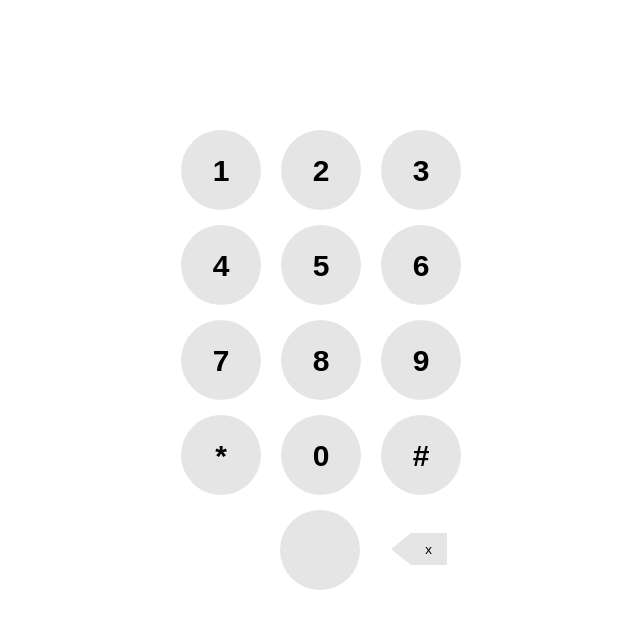
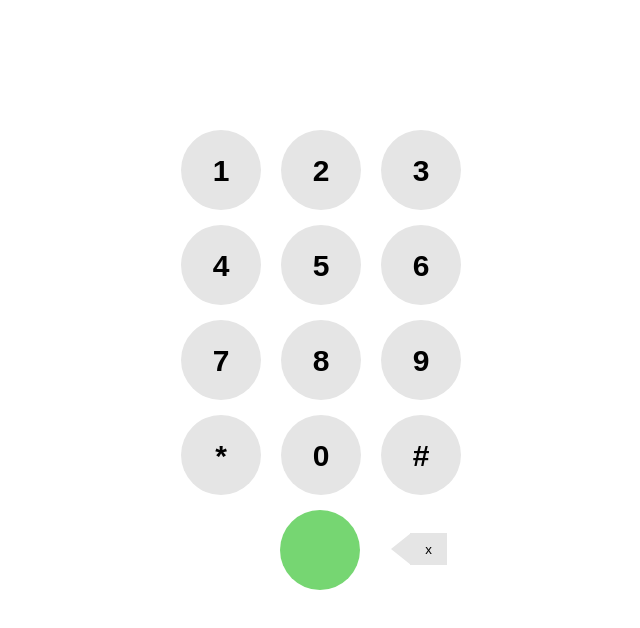
Before and after one commit to jehyungmin/phone-calling, a React (Create React App) app: page / in a window 1280 px wide. Shown: the top 628 px of the page, without its empty margins (309-949 px from the left). Built offline with nearby package versions, Linux system fonts and the light colour scheme.

Commit message:
통화 색 변경

```diff
--- a/src/Components/CallNumber/CallNumber.js
+++ b/src/Components/CallNumber/CallNumber.js
@@ -2,7 +2,6 @@ import React from 'react';
 import './CallNumber.css';
 
 const CallNumber = ({number}) => {
-    console.log(number.length)
 
         let phoneFormat = 'number';
         if(number.length === 11){
--- a/src/Components/PhoneNumber/PhoneNumber.css
+++ b/src/Components/PhoneNumber/PhoneNumber.css
@@ -21,6 +21,10 @@
 
 .NUColor{
     background-color: #ffffff;
+}
+
+.callstyle{
+    background-color: #76D672;
 }
 
 .cancel {
--- a/src/Components/PhoneNumber/PhoneNumber.js
+++ b/src/Components/PhoneNumber/PhoneNumber.js
@@ -8,6 +8,8 @@ const PhoneNumber = ({ eachNum, onClick, name }) => {
         styleName = "NUColor numStyle "
     }else if(name === "BS") {
         styleName = "cancel"
+    }else if(name === "CALL") {
+        styleName = "callstyle numStyle"
     }else {
         styleName = "numStyle padNumerColor"
     }
```
